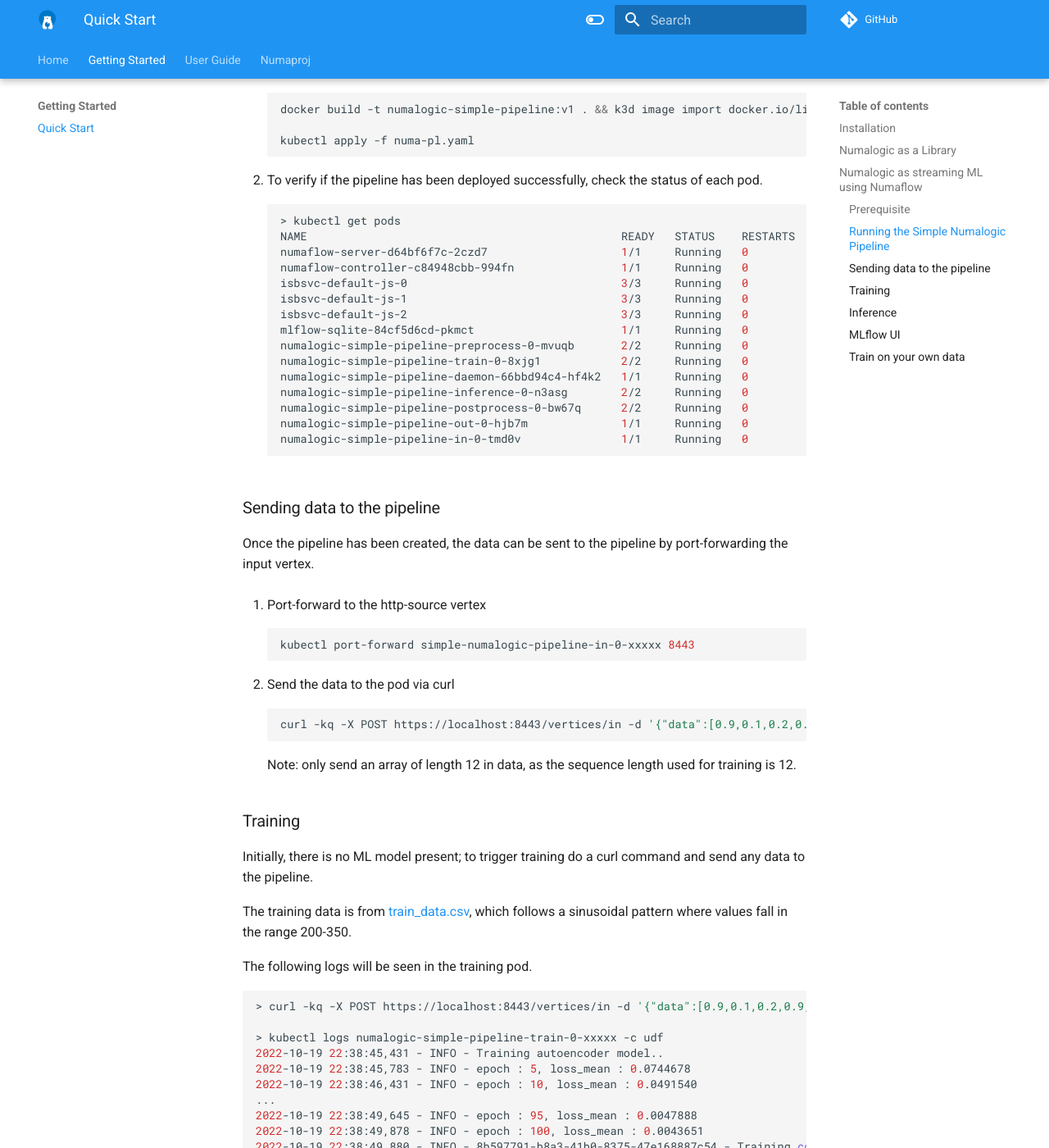
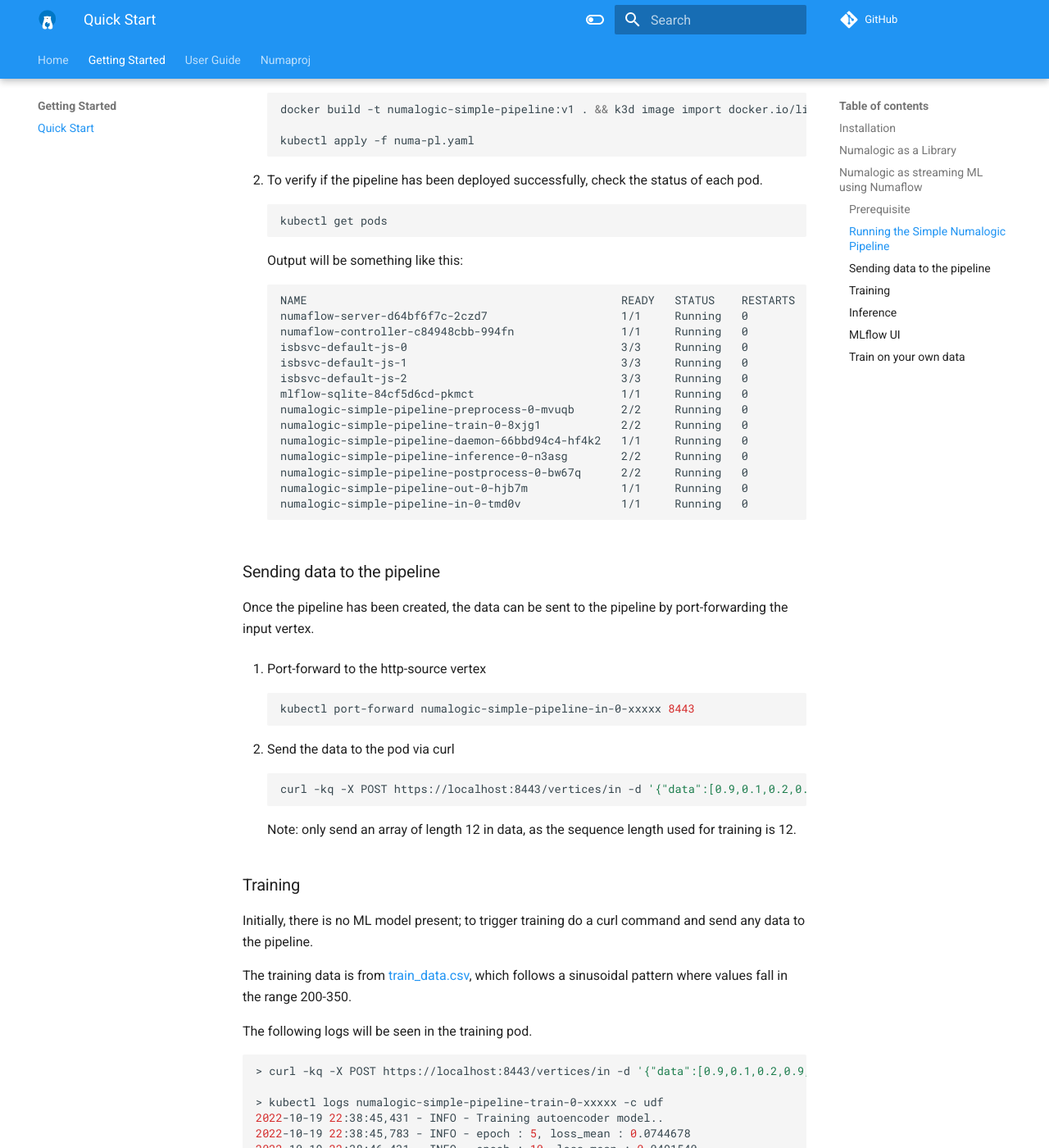
Before and after one commit to numaproj/numalogic, an MkDocs documentation site: the page built from docs/quick-start.md, in a window 1280 px wide and 1400 px high, scrolled down 1834 px. Shown: the whole window at 82% size. Built offline with MkDocs 1.6.1 and Material for MkDocs 9.7.7, drawn with Linux system fonts in a browser that asks for light colours; comment, search, counter and statistics services are not loaded.

Commit message:
docs: fix typo
Signed-off-by: Avik Basu <avikbasu93@gmail.com>

````diff
--- a/docs/quick-start.md
+++ b/docs/quick-start.md
@@ -80,7 +80,10 @@
 ```
 2. To verify if the pipeline has been deployed successfully, check the status of each pod.
 ```shell
-> kubectl get pods
+kubectl get pods
+```
+Output will be something like this:
+```
 NAME                                               READY   STATUS    RESTARTS   AGE
 numaflow-server-d64bf6f7c-2czd7                    1/1     Running   0          72s
 numaflow-controller-c84948cbb-994fn                1/1     Running   0          72s
@@ -102,7 +105,7 @@
 
 1. Port-forward to the http-source vertex
    ```shell
-   kubectl port-forward simple-numalogic-pipeline-in-0-xxxxx 8443
+   kubectl port-forward numalogic-simple-pipeline-in-0-xxxxx 8443
    ```
 
 2. Send the data to the pod via curl
````
